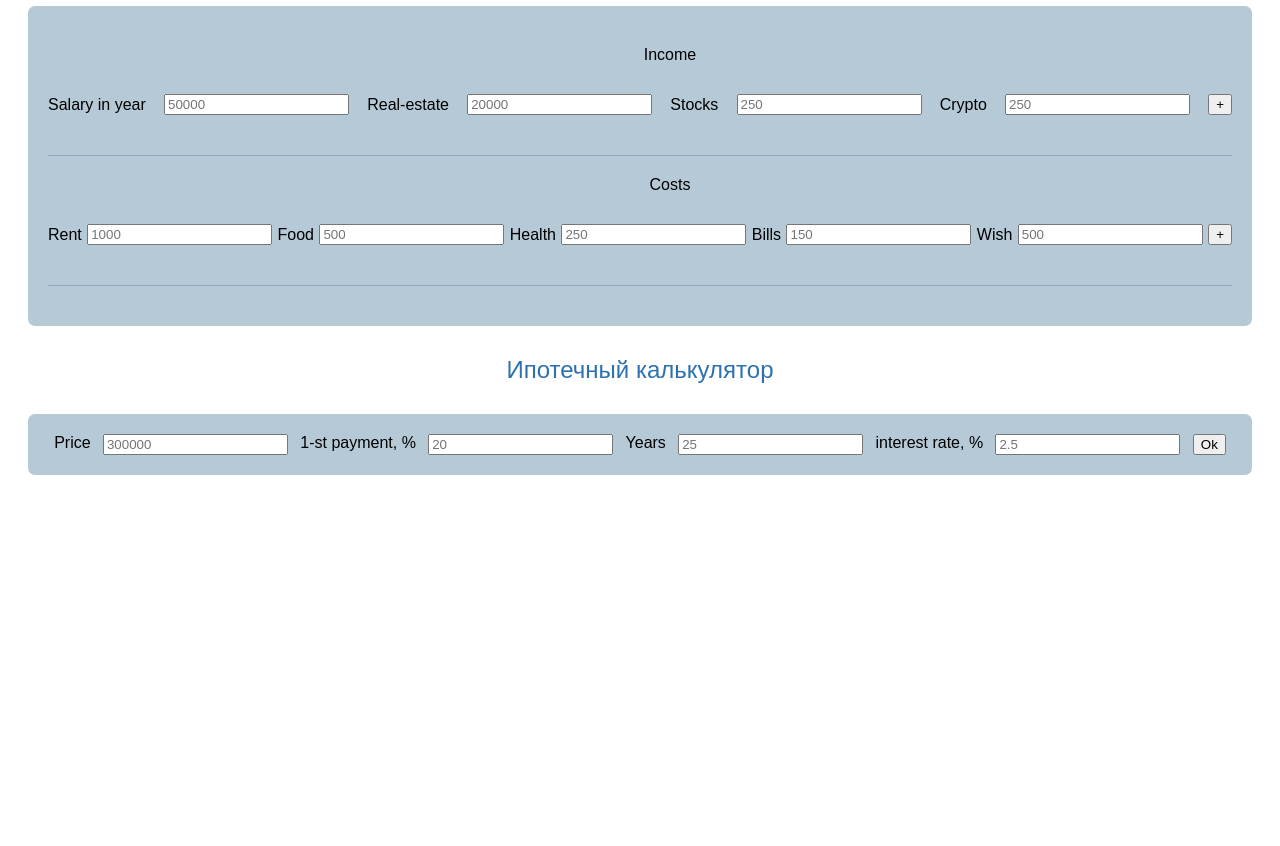
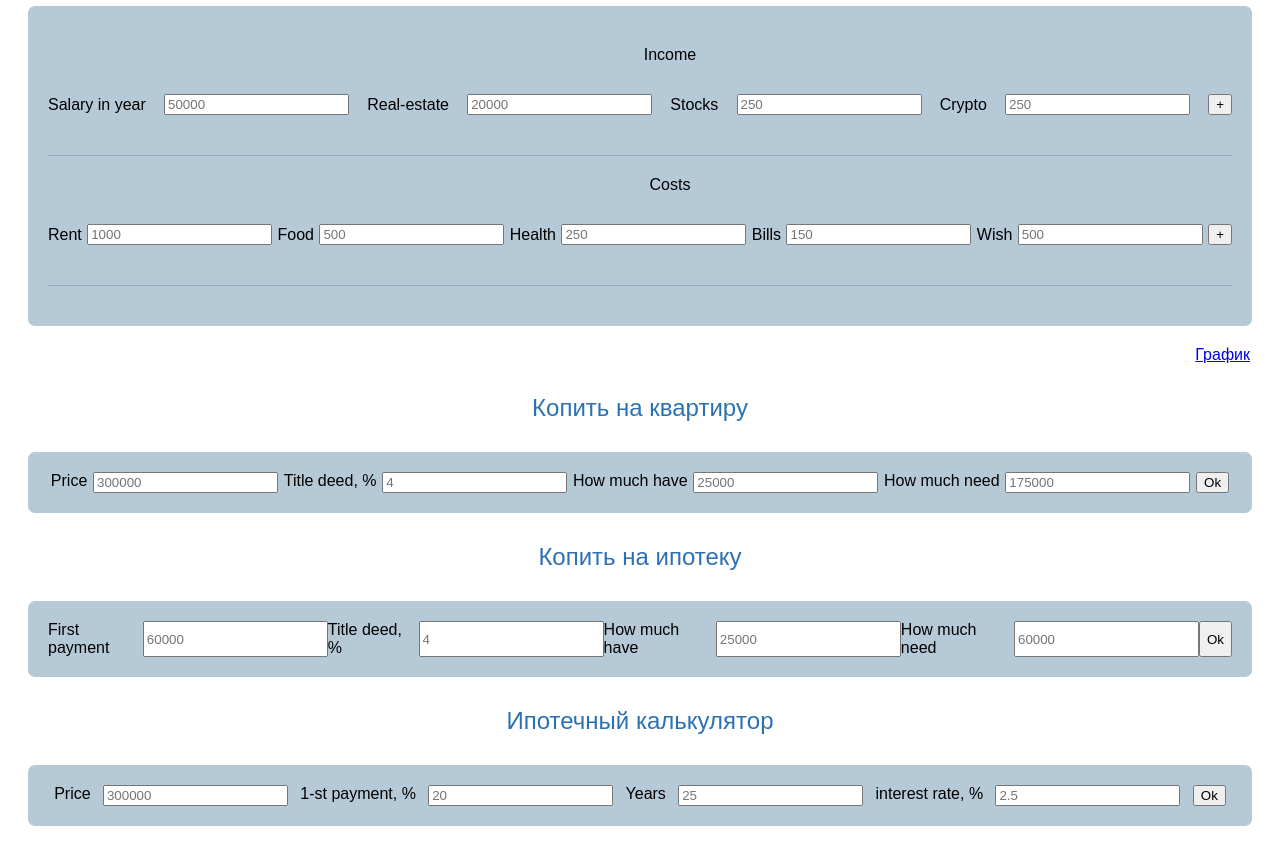
Before and after one commit to Valerykolm/Budgetarium, a website: page src/index.html in a window 1280 px wide. Shown: the part 198-1044 px from the top of the page. Before the commit the page ends 800 px from the top, so only its background shows below. Drawn offline with Linux system fonts and the light colour scheme.

Commit message:
add save apartment

```diff
--- a/src/index.html
+++ b/src/index.html
@@ -42,31 +42,61 @@
     <form action="#">
       <fieldset class="flex-sp-b">
         <legend class="f-weight">Income</legend>
-        <label for="price">Salary in year</label>
-        <input id="price" type="text" placeholder="50000">
-        <label for="first-payment">Real-estate</label>
-        <input id="first-payment" type="text" placeholder="20000">
-        <label for="years">Stocks</label>
-        <input id="years" type="text" placeholder="250">
-        <label for="interest-rate">Crypto</label>
-        <input id="interest-rate" type="text" placeholder="250">
+        <label for="salary">Salary in year</label>
+        <input id="salary" type="text" placeholder="50000">
+        <label for="real-estate">Real-estate</label>
+        <input id="real-estate" type="text" placeholder="20000">
+        <label for="stocks">Stocks</label>
+        <input id="stocks" type="text" placeholder="250">
+        <label for="crypto">Crypto</label>
+        <input id="crypto" type="text" placeholder="250">
         <button>+</button>
       </fieldset>
       <fieldset class="flex-sp-b">
         <legend class="f-weight">Costs</legend>
-        <label for="price">Rent</label>
-        <input id="price" type="text" placeholder="1000">
-        <label for="first-payment">Food</label>
-        <input id="first-payment" type="text" placeholder="500">
-        <label for="years">Health</label>
-        <input id="years" type="text" placeholder="250">
-        <label for="interest-rate">Bills</label>
-        <input id="interest-rate" type="text" placeholder="150">
-        <label for="interest-rate">Wish</label>
-        <input id="interest-rate" type="text" placeholder="500">
+        <label for="rent">Rent</label>
+        <input id="rent" type="text" placeholder="1000">
+        <label for="food">Food</label>
+        <input id="food" type="text" placeholder="500">
+        <label for="health">Health</label>
+        <input id="health" type="text" placeholder="250">
+        <label for="bills">Bills</label>
+        <input id="bills" type="text" placeholder="150">
+        <label for="wish">Wish</label>
+        <input id="wish" type="text" placeholder="500">
         <button>+</button>
       </fieldset>
       <!--Здесь должны выводиться подсчёты, сколько тратим, а сколько экономим. См. шаблон-->
+    </form>
+    <a href="#">График</a>
+    <h2 class="f-weight">Копить на квартиру</h2>
+    <!--Это примерная форма. Данные должны будут подтягиваться из планера.
+    Заполняется только поле прайс, всё остальное автоматом. См. шаблон-->
+    <form action="#" class="flex-sp-a">
+      <label for="price">Price</label>
+      <input id="price" type="text" placeholder="300000">
+      <label for="title-deed">Title deed, %</label>
+      <input id="title-deed" type="text" placeholder="4">
+      <label for="what-have">How much have</label>
+      <input id="what-have" type="text" placeholder="25000">
+      <label for="what-need">How much need</label>
+      <input id="what-need" type="text" placeholder="175000">
+      <button>Ok</button>
+      <!--Здесь должны выводиться подсчёты, сколько копить на квартиру. См. шаблон-->
+    </form>
+    <h2 class="f-weight">Копить на ипотеку</h2>
+    <!--Это примерная форма. Данные должны будут подтягиваться из планера. См. шаблон-->
+    <form action="#" class="flex-sp-a">
+      <label for="first-payment">First payment</label>
+      <input id="first-payment" type="text" placeholder="60000">
+      <label for="title-deed">Title deed, %</label>
+      <input id="title-deed" type="text" placeholder="4">
+      <label for="what-have">How much have</label>
+      <input id="what-have" type="text" placeholder="25000">
+      <label for="what-need">How much need</label>
+      <input id="what-need" type="text" placeholder="60000">
+      <button>Ok</button>
+      <!--Здесь должны выводиться подсчёты, сколько копить на квартиру. См. шаблон-->
     </form>
     <h2 class="f-weight">Ипотечный калькулятор</h2>
     <form action="#" class="flex-sp-a">
--- a/src/styles/style.css
+++ b/src/styles/style.css
@@ -17,6 +17,12 @@ img {
 
 p {
   padding: 5px;
+}
+
+a {
+  display: block;
+  text-align: right;
+  margin-right: 22px;
 }
 
 form {
```
Lines whose indentation alone changed are shown as unchanged.
